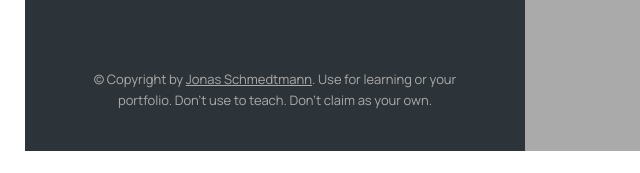
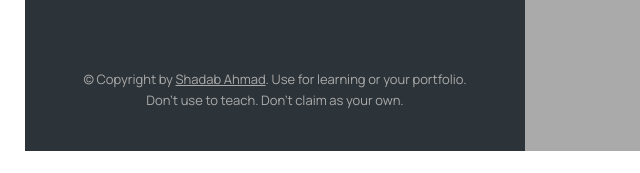
Before and after one commit to ahmad2shadab/Mapty-App, a website built with Parcel: page index.html in a window 1280 px wide. Shown: the part 624-797 px from the top of the page, 0-640 px from the left. Built offline with nearby package versions, Linux system fonts and the light colour scheme; no server answers.

Commit message:
updated readme

```diff
--- a/index.html
+++ b/index.html
@@ -4,7 +4,7 @@
     <meta charset="UTF-8" />
     <meta name="viewport" content="width=device-width, initial-scale=1.0" />
     <meta http-equiv="X-UA-Compatible" content="ie=edge" />
-    <link rel="shortcut icon" type="image/png" href="/icon.png" />
+    <link rel="shortcut icon" type="image/png" href="./assets/icon.png" />
 
     <link
       href="https://fonts.googleapis.com/css2?family=Manrope:wght@400;600;700;800&display=swap"
@@ -31,7 +31,7 @@
   </head>
   <body>
     <div class="sidebar">
-      <img src="logo.png" alt="Logo" class="logo" />
+      <img src="./assets/logo.png" alt="Logo" class="logo" />
 
       <ul class="workouts">
         <form class="form hidden">
@@ -120,13 +120,9 @@
 
       <p class="copyright">
         &copy; Copyright by
-        <a
-          class="twitter-link"
-          target="_blank"
-          href="https://twitter.com/jonasschmedtman"
-          >Jonas Schmedtmann</a
-        >. Use for learning or your portfolio. Don't use to teach. Don't claim
-        as your own.
+        <a class="twitter-link" target="_blank" href="#">Shadab Ahmad</a>. Use
+        for learning or your portfolio. Don't use to teach. Don't claim as your
+        own.
       </p>
     </div>
 
```
Also changed, not shown: README.md, assets/Mapty-architecture-final.png (renamed from Mapty-architecture-final.png), assets/Mapty-architecture-part-1.png (renamed from Mapty-architecture-part-1.png), assets/Mapty-flowchart.png (renamed from Mapty-flowchart.png), assets/icon.png (renamed from icon.png), assets/logo.png (renamed from logo.png), 1 other file.
